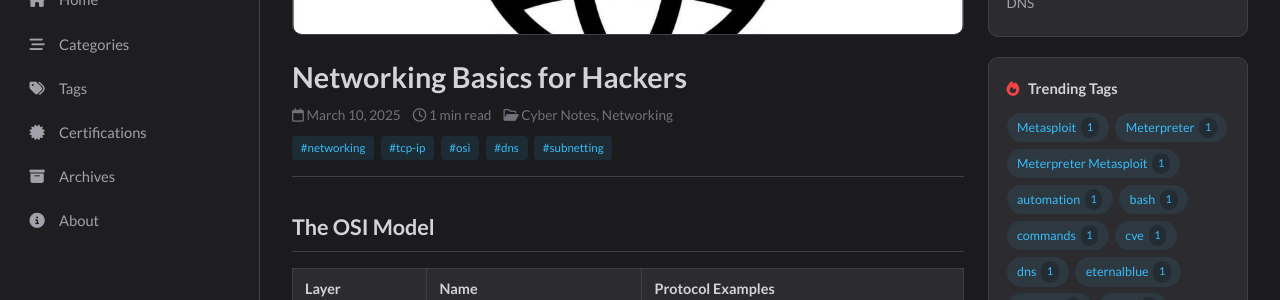
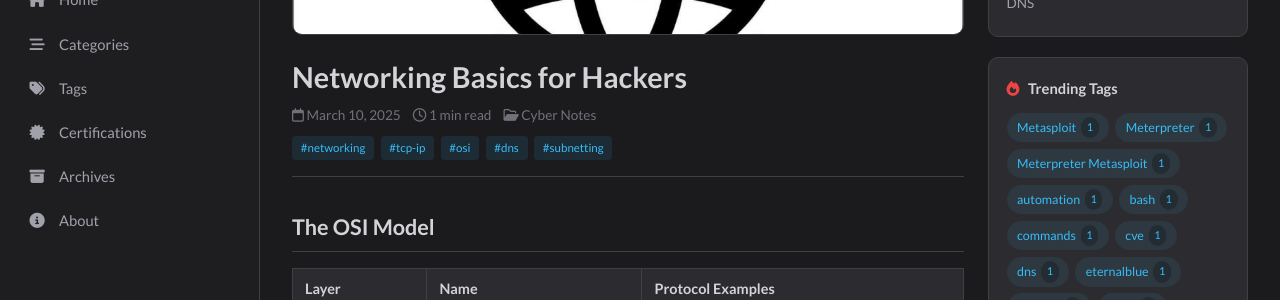
Before and after one commit to Fadi-AICH/Fadi-AICH.github.io, a Jekyll site: the page built from _posts/2025-03-10-networking-basics.md, in a window 1280 px wide and 900 px high. Shown: the part 282-582 px from the top of the window. Built offline with Jekyll 4.4.1, drawn with Linux system fonts in a browser that asks for light colours.

Commit message:
Update Note “2025-03-10-networking-basics”

```diff
--- a/_posts/2025-03-10-networking-basics.md
+++ b/_posts/2025-03-10-networking-basics.md
@@ -4,7 +4,6 @@
 image: /assets/img/digital-technology-social-network-global-connect-simple-business-logo-black-icon-on-white-background-vector.jpg
 categories:
   - Cyber Notes
-  - Networking
 tags:
   - networking
   - tcp-ip
@@ -13,21 +12,20 @@
   - subnetting
 toc: true
 ---
-
 ## The OSI Model
 
-| Layer | Name         | Protocol Examples    |
-|-------|-------------|---------------------|
-| 7     | Application | HTTP, DNS, FTP      |
-| 4     | Transport   | TCP, UDP            |
-| 3     | Network     | IP, ICMP            |
-| 2     | Data Link   | Ethernet, ARP       |
-| 1     | Physical    | Cables, Wi-Fi       |
+| Layer | Name        | Protocol Examples |
+| ----- | ----------- | ----------------- |
+| 7     | Application | HTTP, DNS, FTP    |
+| 4     | Transport   | TCP, UDP          |
+| 3     | Network     | IP, ICMP          |
+| 2     | Data Link   | Ethernet, ARP     |
+| 1     | Physical    | Cables, Wi-Fi     |
 
 ## TCP vs UDP
 
-- **TCP**: Reliable, connection-oriented (3-way handshake: SYN → SYN-ACK → ACK)
-- **UDP**: Fast, connectionless (used in DNS queries, streaming)
+* **TCP**: Reliable, connection-oriented (3-way handshake: SYN → SYN-ACK → ACK)
+* **UDP**: Fast, connectionless (used in DNS queries, streaming)
 
 ## IP Addressing & Subnetting
 
@@ -39,10 +37,10 @@
 
 ## Key Tools
 
-- `nmap` — Network scanner and port mapper
-- `Wireshark` — Packet capture and analysis
-- `tcpdump` — CLI packet capture
-- `traceroute` / `tracert` — Path tracing
+* `nmap` — Network scanner and port mapper
+* `Wireshark` — Packet capture and analysis
+* `tcpdump` — CLI packet capture
+* `traceroute` / `tracert` — Path tracing
 
 ## DNS
 
```
